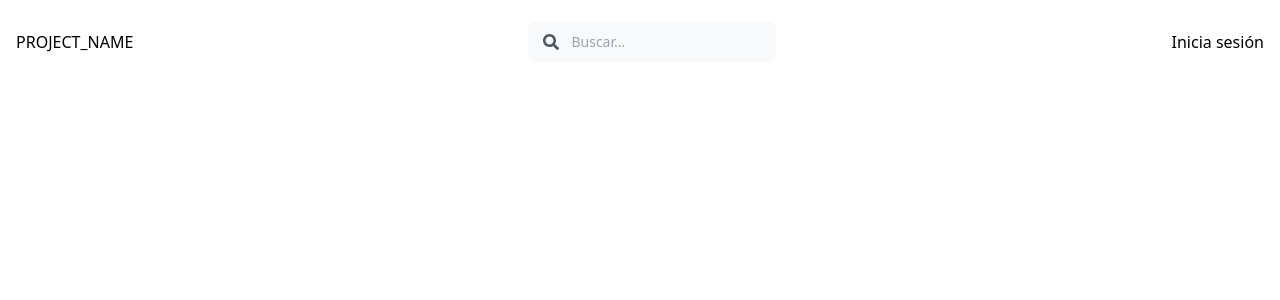
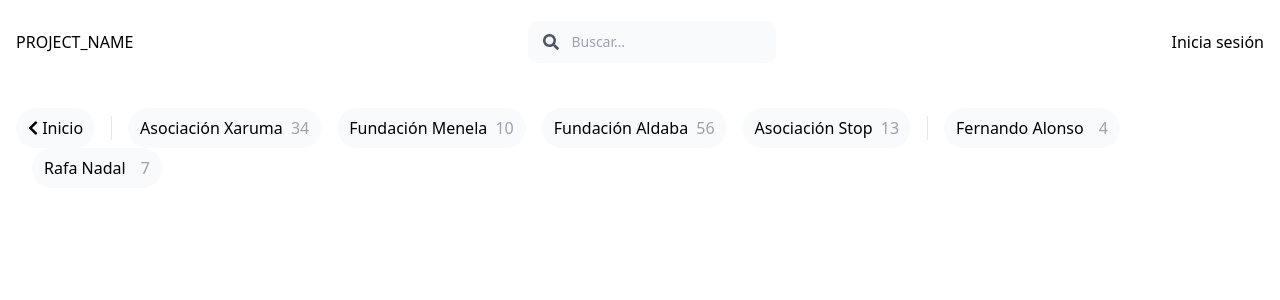
Before and after one commit to socialhack2021-grupo4/web, a Vue app in the folder frontend/: page /#/ in a window 1280 px wide. Shown: the top 300 px of the page. Built offline with nearby package versions, Linux system fonts and the light colour scheme.

Commit message:
Add FilterBar and FilterItem

```diff
--- a/frontend/package.json
+++ b/frontend/package.json
@@ -11,7 +11,8 @@
     "@fortawesome/vue-fontawesome": "^3.0.0-3",
     "vue": "^3.0.4",
     "vue-i18n": "^9.0.0-rc.6",
-    "vue-router": "4"
+    "vue-router": "4",
+    "vuex": "^4.0.0"
   },
   "devDependencies": {
     "@tailwindcss/postcss7-compat": "^2.0.3",
--- /dev/null
+++ b/frontend/src/components/FilterBar.vue
@@ -0,0 +1,87 @@
+<template>
+  <div class="bg-white">
+    <div class="flex flex-row flex-wrap justify-start items-center max-w-7xl mx-auto px-4 py-6">
+      <FilterItem :label="$t('filter.actions.removeAllFilters')" :prefixIcon="faChevronLeft" />
+
+      <div v-if="ngos.length" class="w-px h-6 ml-4 bg-gray-200" />
+
+      <FilterItem
+        v-for="ngo of ngos"
+        :key="ngo.id"
+        :label="ngo.name"
+        :count="ngo.count"
+        :hoverIcon="faFilter"
+        class="ml-4"
+      />
+
+      <div v-if="hosts.length" class="w-px h-6 ml-4 bg-gray-200" />
+
+      <FilterItem
+        v-for="host of hosts"
+        :key="host.id"
+        :label="host.name"
+        :count="host.count"
+        :hoverIcon="faFilter"
+        class="ml-4"
+      />
+    </div>
+  </div>
+</template>
+
+<script lang="ts">
+import { defineComponent } from 'vue';
+import { FontAwesomeIcon } from '@fortawesome/vue-fontawesome';
+import { faChevronLeft, faFilter } from '@fortawesome/free-solid-svg-icons';
+
+import FilterItem from './FilterItem.vue';
+
+export default defineComponent({
+  components: {
+    FontAwesomeIcon,
+    FilterItem,
+  },
+  setup() {
+    return {
+      faChevronLeft,
+      faFilter,
+      ngos: [
+        {
+          id: 1,
+          name: 'Asociación Xaruma',
+          count: 34,
+        },
+        {
+          id: 2,
+          name: 'Fundación Menela',
+          count: 10,
+        },
+        {
+          id: 3,
+          name: 'Fundación Aldaba',
+          count: 56,
+        },
+        {
+          id: 4,
+          name: 'Asociación Stop',
+          count: 13,
+        },
+      ],
+      hosts: [
+        {
+          id: 1,
+          name: 'Fernando Alonso',
+          count: 4,
+        },
+        {
+          id: 2,
+          name: 'Rafa Nadal',
+          count: 7,
+        },
+      ],
+    };
+  },
+  computed: {
+    isSomeFilterActive() {},
+  },
+});
+</script>
--- /dev/null
+++ b/frontend/src/components/FilterItem.vue
@@ -0,0 +1,49 @@
+<template>
+  <div
+    class="group relative transition rounded-full bg-gray-50 hover:bg-pink-100 px-3 py-2 cursor-pointer hover:text-pink-400"
+    :class="isActive ? 'text-pink-400 bg-pink-100' : null"
+  >
+    <FontAwesomeIcon v-if="prefixIcon" class="" :icon="prefixIcon" />
+
+    {{ label }}
+
+    <span
+      v-if="isCountSpanDisplayed"
+      class="transition-opacity text-gray-400 group-hover:text-gray-500 ml-1 opacity-100 min-w-4 inline-flex justify-end"
+      :class="[hoverIcon ? 'group-hover:opacity-0' : null, isActive ? 'opacity-0' : null]"
+    >
+      {{ count }}
+    </span>
+    <FontAwesomeIcon
+      v-if="hoverIcon"
+      class="absolute transition-opacity top-1/2 -mt-2 right-3 opacity-0 group-hover:opacity-100"
+      :icon="hoverIcon"
+      :class="[isActive ? 'opacity-100' : null]"
+    />
+  </div>
+</template>
+
+<script lang="ts">
+import { defineComponent, PropType } from 'vue';
+import { FontAwesomeIcon } from '@fortawesome/vue-fontawesome';
+import { IconDefinition } from '@fortawesome/fontawesome-common-types';
+
+export default defineComponent({
+  components: { FontAwesomeIcon },
+  props: {
+    label: {
+      type: String,
+      required: true,
+    },
+    count: Number,
+    isActive: Boolean,
+    prefixIcon: Object as PropType<IconDefinition>,
+    hoverIcon: Object as PropType<IconDefinition>,
+  },
+  computed: {
+    isCountSpanDisplayed(): boolean {
+      return !!(this.hoverIcon || this.count !== undefined);
+    },
+  },
+});
+</script>
--- a/frontend/src/i18n.ts
+++ b/frontend/src/i18n.ts
@@ -6,5 +6,6 @@
     search: {
       placeholder: 'Buscar…',
     },
+    filter: { actions: { removeAllFilters: 'Inicio' } },
   },
 };
--- a/frontend/src/main.ts
+++ b/frontend/src/main.ts
@@ -22,6 +22,7 @@
 });
 
 const app = createApp(App);
+app.config.devtools = true;
 app.use(router);
 app.use(i18n);
 app.mount('#app');
--- a/frontend/src/pages/Home.vue
+++ b/frontend/src/pages/Home.vue
@@ -1,15 +1,18 @@
 <template>
   <NavBar />
+  <FilterBar />
 </template>
 
 <script lang="ts">
 import { defineComponent } from 'vue';
 
 import NavBar from '../components/NavBar.vue';
+import FilterBar from '../components/FilterBar.vue';
 
 export default defineComponent({
   components: {
     NavBar,
+    FilterBar,
   },
 });
 </script>
--- a/frontend/tailwind.config.js
+++ b/frontend/tailwind.config.js
@@ -2,7 +2,11 @@
   purge: ['./index.html', './src/**/*.{vue,js,ts,jsx,tsx}'],
   darkMode: false, // or 'media' or 'class'
   theme: {
-    extend: {},
+    extend: {
+      minWidth: {
+        4: '1rem',
+      },
+    },
   },
   variants: {
     extend: {},
```
Also changed, not shown: 1 other file (tests, documents, lock files or other folders).
